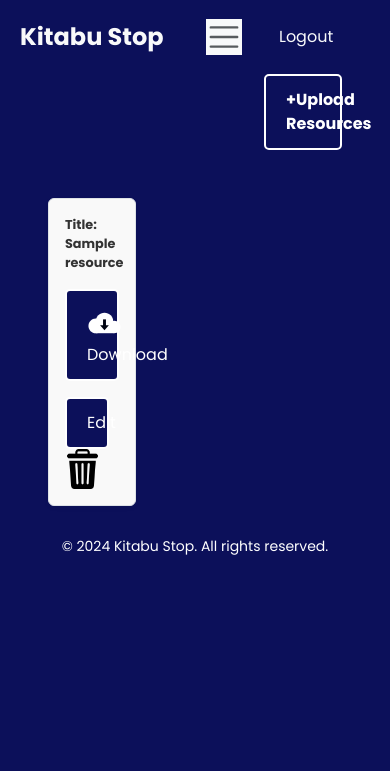
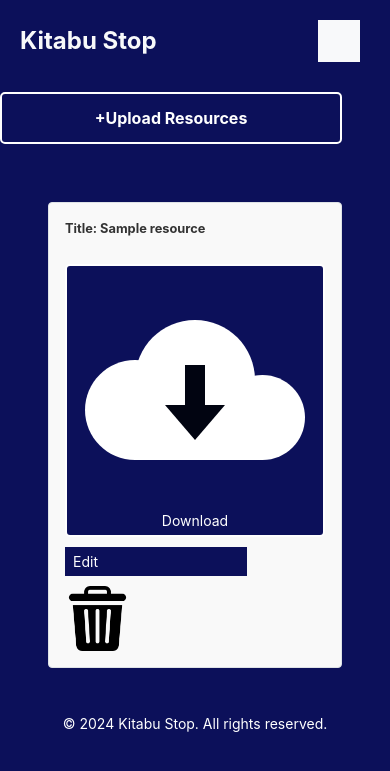
Before and after one commit to SHEMNDARONGUGI/Kitabu-Stop, a Django app: page /resources in a window 390 px wide. Shown: the top 771 px of the page. Run offline with Django 3.2, Linux system fonts and the light colour scheme; tables that the repository leaves empty hold one stand-in row (values such as "Sample post"); parts of the project's set-up code (start-up, migrations or seed data) failed here and were passed over; some libraries are stand-ins or nearby versions.

Commit message:
Initial commit

```diff
--- a/kitabu_stop/settings.py
+++ b/kitabu_stop/settings.py
@@ -14,7 +14,9 @@
 # SECURITY WARNING: don't run with debug turned on in production!
 DEBUG = True
 
-ALLOWED_HOSTS = []
+ALLOWED_HOSTS = [
+    '192.168.0.103'
+]
 
 
 # Application definition
--- a/templates/contact.html
+++ b/templates/contact.html
@@ -11,7 +11,7 @@
           <div class="section-heading">
             <h6>Contact Us</h6>
             <h2>Feel free to contact us anytime</h2>
-            <p>Thank you for choosing our templates. We provide you best CSS templates at absolutely 100% free of charge. You may support us by sharing our website to your friends.</p><br><br>
+            <p>Thank you for using our app! Your experience is important to us, and we’re here to ensure it’s the best it can be. Whether you have questions, feedback, or suggestions for improvements, don’t hesitate to reach out.</p><br><br>
             <a href="https://wa.link/7bun81">
               <img src="{% static 'assets/images/whatsapp.png' %}" alt="" style="width: 10%; height: 50px;">
               Whatsapp Us
--- a/templates/login.html
+++ b/templates/login.html
@@ -210,14 +210,16 @@
                 <h2 style="color: #fff;" class="mb-3">Log in:</h2>
                 <!-- username input -->
                 <div data-mdb-input-init class="form-outline mb-4">
+                <label class="form-label" for="Username" style="color: #fff;">Username</label>
                   <input type="text" id="username" class="form-control form-control-lg" style="background-color: #fff; color: #000;" name="username"/ required="required">
-                  <label class="form-label" for="Username" style="color: #fff;">Username</label>
+
                 </div>
 
                 <!-- Password input -->
                 <div data-mdb-input-init class="form-outline mb-4">
+                  <label class="form-label" for="password" style="color: #fff;">Password</label>
                   <input type="password" id="password" class="form-control form-control-lg" style="background-color: #fff; color: #000;" name="password" required="required"/>
-                  <label class="form-label" for="password" style="color: #fff;">Password</label>
+
                 </div>
 
                 <!-- Submit button -->
--- a/templates/resources.html
+++ b/templates/resources.html
@@ -4,28 +4,39 @@
 {% block body %}
 
 <a href="{% url 'upload' %}" style="display: flex; justify-content: flex-end;">
-  <button class="btn btn-primary me-5" style=" color: #fff; font-weight: bold; width: 20%; background-color: #0C105A;;"
+    <button class="btn btn-primary me-5"
+      style="color: #fff; font-weight: bold; width: 20%; background-color: #0C105A; transition: background-color 0.3s ease, color 0.3s ease;"
       onmouseover="this.style.backgroundColor='#ffc107'; this.style.color='black';"
       onmouseout="this.style.backgroundColor='#0C105A'; this.style.color='#fff';">+Upload Resources</button>
   </a>
 
-<ul class="list-unstyled mt-5 ms-5 me-5" style="display: flex; flex-wrap: wrap; gap: 30px;">
+  <ul class="list-unstyled mt-5 ms-5 me-5" style="display: flex; flex-wrap: wrap; gap: 30px; padding-left: 0;">
     {% for resource in resources %}
-      <li class="mb-3" style="flex: 1 0 30%; max-width: 30%; margin-bottom: 30px;">
-          <div class="border p-3 rounded shadow-sm" style="background-color: #f9f9f9; border-radius: 8px; box-shadow: 0 4px 8px rgba(0, 0, 0, 0.1); transition: transform 0.3s ease;">
-              <strong class="d-block mb-3" style="font-size: 0.8rem; color: #333;">Title: {{ resource.title }}</strong>
+        <li class="mb-3"
+            style="flex: 1 0 30%; max-width: 30%; margin-bottom: 30px;">
+            <div class="border p-3 rounded shadow-sm"
+                 style="background-color: #f9f9f9; border-radius: 8px; box-shadow: 0 4px 8px rgba(0, 0, 0, 0.1); transition: transform 0.3s ease;">
+                <strong class="d-block mb-3"
+                        style="font-size: 0.8rem; color: #333;">Title: {{ resource.title }}</strong>
 
                 {% if resource.document.url %}
-                  <a href="{{ resource.document.url }}" class="btn btn-primary btn-sm">
-                    <img src="{%static 'assets/images/download.svg'%}" alt="" style="height: 40px; width: 35px;">
+                    <a href="{{ resource.document.url }}" class="btn btn-primary btn-sm"
+                       style="color: #fff; background-color: #0C105A; padding: 0.25rem 0.5rem; font-size: 0.875rem; text-decoration: none;">
+                      <img src="{% static 'assets/images/download.svg' %}" alt="Download"
+                           style="height: 40px; width: 35px;">
                         Download
                     </a>
                 {% endif %}
 
-              <div class="mt-3">
-                  <a href="{% url 'edit' resource.id %}" class="btn btn-primary btn-sm me-5" style="width: 70%;">Edit</a>
-                  <a href="{% url 'delete_resource' resource.id %}" style="width: 25%; text-align: center;">
-                      <img src="{% static 'assets/images/delete.png' %}" alt="Delete" style="height: 40px; width: 35px;">
+                <div class="mt-3" style="margin-top: 1rem;">
+                    <a href="{% url 'edit' resource.id %}"
+                       style="font-size: 0.875rem; padding: 0.25rem 0.5rem; background-color: #0C105A; color: #fff; text-decoration: none; width: 70%; margin-bottom: 10px; display: block;">
+                        Edit
+                    </a>
+                    <a href="{% url 'delete_resource' resource.id %}"
+                       style="width: 25%; text-align: center; display: inline-block;">
+                        <img src="{% static 'assets/images/delete.png' %}" alt="Delete"
+                             style="height: 40px; width: 35px;">
                     </a>
                 </div>
             </div>
@@ -33,4 +44,45 @@
     {% endfor %}
   </ul>
 
+  <!-- Inline Media Query Styles for Mobile Responsiveness -->
+  <div style="display: none;">
+    <style>
+      @media (max-width: 768px) {
+        /* Adjust the upload button for small screens */
+        .btn-primary {
+          width: 100% !important;
+          margin: 10px 0;
+        }
+
+        /* Adjust list items for mobile */
+        li {
+          flex: 1 0 100% !important;
+          max-width: 100% !important;
+          margin-bottom: 20px;
+        }
+
+        /* Ensure buttons inside resources are responsive */
+        .btn-sm {
+          width: 100% !important;
+          margin-bottom: 10px !important;
+        }
+
+        .mt-3 {
+          margin-top: 0 !important;
+        }
+
+        /* Adjust images inside the resources list */
+        img {
+          width: 100% !important;
+          height: auto !important;
+        }
+
+        .shadow-sm {
+          box-shadow: none !important;
+        }
+      }
+    </style>
+  </div>
+
+
 {% endblock %}
--- a/templates/test.html
+++ b/templates/test.html
@@ -20,18 +20,27 @@
     <link rel="stylesheet" href="{% static 'assets/css/owl.css' %}">
     <link rel="stylesheet" href="{% static 'assets/css/animate.css' %}">
     <link rel="stylesheet"href="https://unpkg.com/swiper@7/swiper-bundle.min.css"/>
+    <!-- Bootstrap CSS -->
+<link href="https://stackpath.bootstrapcdn.com/bootstrap/4.5.2/css/bootstrap.min.css" rel="stylesheet">
+
+<!-- Bootstrap JS -->
+<script src="https://code.jquery.com/jquery-3.5.1.slim.min.js"></script>
+<script src="https://cdn.jsdelivr.net/npm/@popperjs/core@2.0.6/dist/umd/popper.min.js"></script>
+<script src="https://stackpath.bootstrapcdn.com/bootstrap/4.5.2/js/bootstrap.min.js"></script>
+
 <!--
 
 
 
 -->
+<script>
+    function toggleNav() {
+    const navLinks = document.getElementById('nav-links');
+    navLinks.classList.toggle('active'); // Toggle the 'active' class to show/hide nav links
+}
+
+</script>
 <style>
-
-.equal-size {
-    width: 100%;
-    height: 200px; /* Set a specific height */
-    object-fit: cover; /* Ensures the image is cropped to fill the set dimensions */
-}
 
 
 /* General reset */
@@ -39,7 +48,6 @@
     margin: 0;
     padding: 0;
     box-sizing: border-box;
-
 }
 
 /* Navbar styling */
@@ -64,6 +72,8 @@
 .navbar-nav {
     display: flex;
     list-style-type: none;
+    flex-wrap: wrap; /* Allow the items to wrap on smaller screens */
+    justify-content: flex-end; /* Align items to the right */
 }
 
 .nav-item {
@@ -103,16 +113,25 @@
     .navbar-nav {
         text-align: center;
         width: 100%;
+        display: block; /* Stack the navbar items vertically */
     }
 
     .nav-item {
-        margin: 10px 0; /* Stack the navbar items */
+        margin: 10px 0; /* Stack the navbar items with space between them */
     }
 
     .navbar-collapse {
         background-color: #0C105A; /* Ensure the background color is consistent */
+        padding: 10px 0; /* Add padding around the collapsed navbar */
+    }
+
+    .navbar-toggler {
+        font-size: 28px; /* Make the toggler icon larger */
+        padding: 10px; /* Add padding around the toggler button */
     }
 }
+
+
 
 /* Footer styling */
 .footer {
@@ -273,43 +292,28 @@
                 <li class="nav-item">
                     <a class="nav-link" href="{% url 'index' %}">Home</a>
                 </li>
-
                 <li class="nav-item">
                     <a class="nav-link" href="{% url 'about' %}">About Us!</a>
                 </li>
-
                 <li class="nav-item">
                     <a class="nav-link" href="{% url 'working' %}">How it Works</a>
                 </li>
-
-
                 <li class="nav-item">
                     <a class="nav-link" href="{% url 'shop' %}">Book Shop</a>
                 </li>
-
                 <li class="nav-item">
                     <a class="nav-link" href="{% url 'resources' %}">Free Resources</a>
                 </li>
-
                 <li class="nav-item">
                     <a class="nav-link" href="{% url 'contact' %}">Contact</a>
                 </li>
-
-
-                </div>
-
                 <li class="nav-item">
                     <a class="nav-link" href="{% url 'logout' %}">Logout</a>
                 </li>
-
-                <li>
-                    {{user.name}}
-                </li>
-
-
-                </ul>
+            </ul>
         </div>
     </nav>
+
 
 
 
```
Also changed, not shown: templates/book_store.html (+14 -3 lines), templates/register.html (+9 -1 lines), media/uploads/product/River_and_the_source.jpeg (added), media/uploads/product/River_and_the_source_Zb4bteT.jpeg (added), 2 other files. Lines whose indentation alone changed are shown as unchanged.
